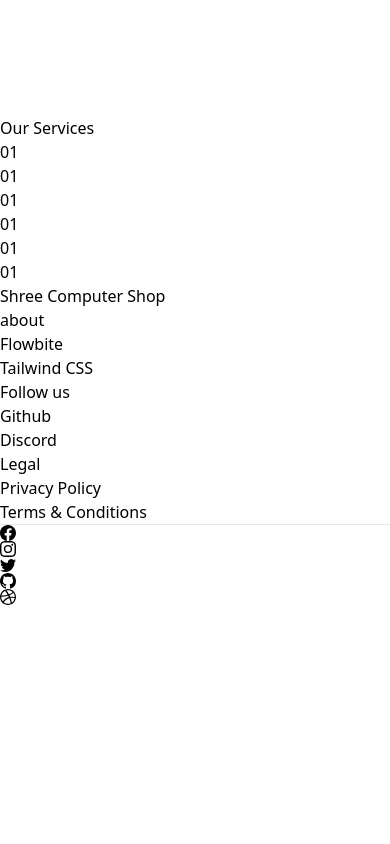
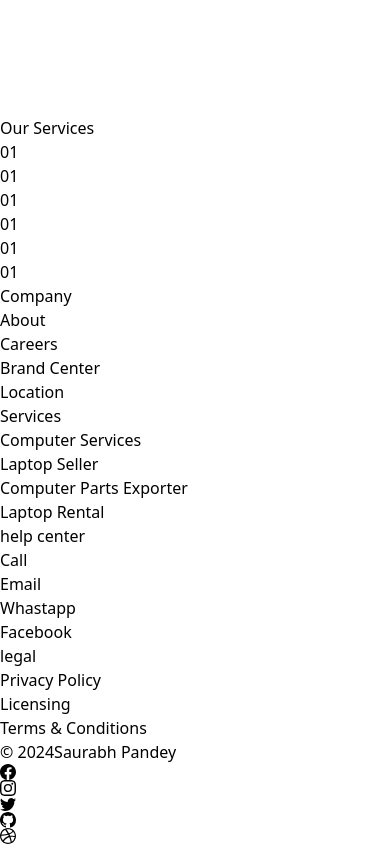
Before and after one commit to saurabh-pandey2730/shree-computer-shop, a React (Vite) app: page / in a window 390 px wide. Shown: the part 3775-4619 px from the top of the page. Before the commit the page ends 4380 px from the top, so only its background shows below. Built offline with nearby package versions, Linux system fonts and the light colour scheme; grey boxes are pictures that could not be loaded.

Commit message:
update to mobile view

```diff
--- a/src/components/Home/About.jsx
+++ b/src/components/Home/About.jsx
@@ -2,13 +2,13 @@
 import { FaRegArrowAltCircleRight } from "react-icons/fa";
 export default function About() {
   return (
-    <div className='md:mt-16 sm:mt-10 lg:flex  justify-between  '>
+    <div className='md:mt-16 sm:mt-10 lg:flex  mt-10 justify-between  '>
 
     <img className='h-96 rounded-lg  md:ml-16 sm:ml-6 rounded-br-full md:mt-8 sm:mt-0 ' src='https://th.bing.com/th/id/OIP.Prq11nic_h3ubwKfgeeBbwHaE8?rs=1&pid=ImgDetMain' alt="mta - india" />
 
  <div className='w-full md:ml-24 sm:ml-4 '>
   {/* <span className='text-red-500 font-bold'>About us</span> */}
-  <h1 className='mt-6 text-4xl font-bold text-amber-700 sm:mt-5 md:mt-0  ml-8 '><span className='text-slate-600 '>Welcome To</span> Shree Computer Shop</h1>
+  <h1 className='mt-6 text-4xl font-bold text-amber-700 sm:mt-5 md:mt-0  ml-6 '><span className='text-slate-600 sm:ml-0 ml-20'>Welcome To</span> Shree Computer Shop</h1>
   <p className='mt-4 px-3 text-lg text-slate-600'>Step into our world of cutting-edge technology, where innovation meets affordability. Whether you're a seasoned professional or a tech enthusiast, we have the perfect solution tailored to your needs.
 
 Explore our extensive range of products, from state-of-the-art laptops and desktops to high-performance peripherals and accessories. With brands known for quality and reliability, you can trust that your computing needs are in good hands.
--- a/src/components/Home/Footer.jsx
+++ b/src/components/Home/Footer.jsx
@@ -1,48 +1,53 @@
-import React from 'react'
- import { Footer } from 'flowbite-react'
- import { Link } from 'react-router-dom'
- import { BsFacebook, BsInstagram, BsTwitter, BsGithub, BsDribbble } from 'react-icons/bs';
-export default function FooterComponent() {
+
+import { Footer } from "flowbite-react";
+import { BsDribbble, BsFacebook, BsGithub, BsInstagram, BsTwitter } from "react-icons/bs";
+
+export function FooterComponent() {
   return (
-    <Footer container className='border border-t-8 border-teal-500 mt-10'>
+    <Footer bgDark>
       <div className="w-full">
-      <div className="grid w-full justify-between sm:flex sm:justify-between md:flex md:grid-cols-1">
-       <div className='mt-5'>
-          <div className='self-center whitespace-nowrap text-lg sm:text-xl font-semibold dark:text-white'
-          >
-            <span className=' ml-16 px-2 py-1  bg-gradient-to-r from-indigo-500 via-purple-500 to-pink-500 rounded-lg text-white'>
-              Shree Computer Shop
-            </span>
-
-          </div>
-        </div>
-        <div className="grid grid-cols-2 gap-8 sm:mt-4 sm:grid-cols-3 sm:gap-6 mt-9">
+        <div className="grid w-full grid-cols-2 gap-8 px-6 py-8 md:grid-cols-4">
           <div>
-            <Footer.Title title="about" />
+            <Footer.Title title="Company" />
             <Footer.LinkGroup col>
-              <Footer.Link href="#">Flowbite</Footer.Link>
-              <Footer.Link href="#">Tailwind CSS</Footer.Link>
+              <Footer.Link href="#">About</Footer.Link>
+              <Footer.Link href="https://www.google.co.in/maps/place/27%C2%B014'57.0%22N+82%C2%B036'01.5%22E/@27.2493486,82.6025867,17.31z/data=!4m4!3m3!8m2!3d27.2491667!4d82.6004167?entry=ttu">Careers</Footer.Link>
+              <Footer.Link href="https://www.google.co.in/maps/@27.2493486,82.6025867,17.31z?entry=ttu">Brand Center</Footer.Link>
+              <Footer.Link href="https://maps.app.goo.gl/9unXzFXn4sHzLoND8">Location</Footer.Link>
             </Footer.LinkGroup>
           </div>
           <div>
-            <Footer.Title title="Follow us" />
+            <Footer.Title title="Services" />
             <Footer.LinkGroup col>
-              <Footer.Link href="#">Github</Footer.Link>
-              <Footer.Link href="#">Discord</Footer.Link>
+              <Footer.Link href="#">Computer Services</Footer.Link>
+              <Footer.Link href="#">Laptop Seller</Footer.Link>
+              <Footer.Link href="#">Computer Parts Exporter</Footer.Link>
+              <Footer.Link href="#">Laptop Rental</Footer.Link>
             </Footer.LinkGroup>
           </div>
           <div>
-            <Footer.Title title="Legal" />
+            <Footer.Title title="help center" />
+            <Footer.LinkGroup col>
+              <Footer.Link href="tel:9415863967">Call</Footer.Link>
+              <Footer.Link href="mailto:saurabh.k.pandey2018@example.com
+         ?subject=Saying%20hello%20from%20User">Email</Footer.Link>
+              <Footer.Link href="https://wa.me/9415863967">Whastapp</Footer.Link>
+              <Footer.Link href="https://www.facebook.com/">Facebook</Footer.Link>
+            </Footer.LinkGroup>
+          </div>
+
+          <div>
+            <Footer.Title title="legal" />
             <Footer.LinkGroup col>
               <Footer.Link href="#">Privacy Policy</Footer.Link>
+              <Footer.Link href="#">Licensing</Footer.Link>
               <Footer.Link href="#">Terms &amp; Conditions</Footer.Link>
             </Footer.LinkGroup>
           </div>
+
         </div>
-      </div>
-      <Footer.Divider />
-      <div className="w-full sm:flex sm:items-center sm:justify-between">
-        {/* <Footer.Copyright href="#" by="Flowbite™" year={2022} /> */}
+        <div className="w-full bg-gray-700 px-4 py-6 sm:flex sm:items-center sm:justify-between">
+          <Footer.Copyright href="#" by="Saurabh Pandey" year={2024} />
           <div className="mt-4 flex space-x-6 sm:mt-0 sm:justify-center">
             <Footer.Icon href="#" icon={BsFacebook} />
             <Footer.Icon href="#" icon={BsInstagram} />
@@ -53,7 +58,5 @@
         </div>
       </div>
     </Footer>
-
-
-  )
+  );
 }
--- a/src/components/Home/Homepage.jsx
+++ b/src/components/Home/Homepage.jsx
@@ -2,9 +2,9 @@
 import NavBar from './Navbar'
 import Caraousal from './Caraousal'
 import About from './About'
-import FooterComponent from './Footer'
 import Clients from './Clients'
 import Services from './Services'
+import { FooterComponent } from './Footer'
 
 export default function Homepage() {
   return (
--- a/src/components/Home/Services.jsx
+++ b/src/components/Home/Services.jsx
@@ -4,14 +4,14 @@
   return (
     <div>
       <h1 className="text-center text-3xl font-bold mt-5 "> Our Services</h1>
-      <div class="grid grid-cols-2 gap-6 m-5 lg:grid-cols-4  sm:grid-cols-2 md:grid-cols-3 flex justify-center">
+      <div class="grid grid-cols-2 gap-6 m-4 lg:grid-cols-4  sm:grid-cols-2 md:grid-cols-3 flex justify-center">
       {/* <div class="grid grid-flow-col auto-cols-max justify-around"> */}
   <div className="h-44 w-44 bg-slate-300">01</div>
   <div className="h-44 w-44 bg-slate-300">01</div>
   <div className="h-44 w-44 bg-slate-300">01</div>
   <div className="h-44 w-44 bg-slate-300">01</div>
   <div className="h-44 w-44 bg-slate-300">01</div>
-  <div className="h-44 w-44 bg-slate-300">01</div>
+  <div className="h-44 w-44 bg-slate-800">01</div>
 
 
 
--- a/vite.config.js
+++ b/vite.config.js
@@ -3,9 +3,9 @@
 
 // https://vitejs.dev/config/
 export default defineConfig({
-   server:{
-    host:"192.168.1.42",
-    port : "3000"
-   },
+  //  server:{
+  //   host:"192.168.1.42",
+  //   port : "3001"
+  //  },
   plugins: [react()],
 })
```
Lines whose indentation alone changed are shown as unchanged.
